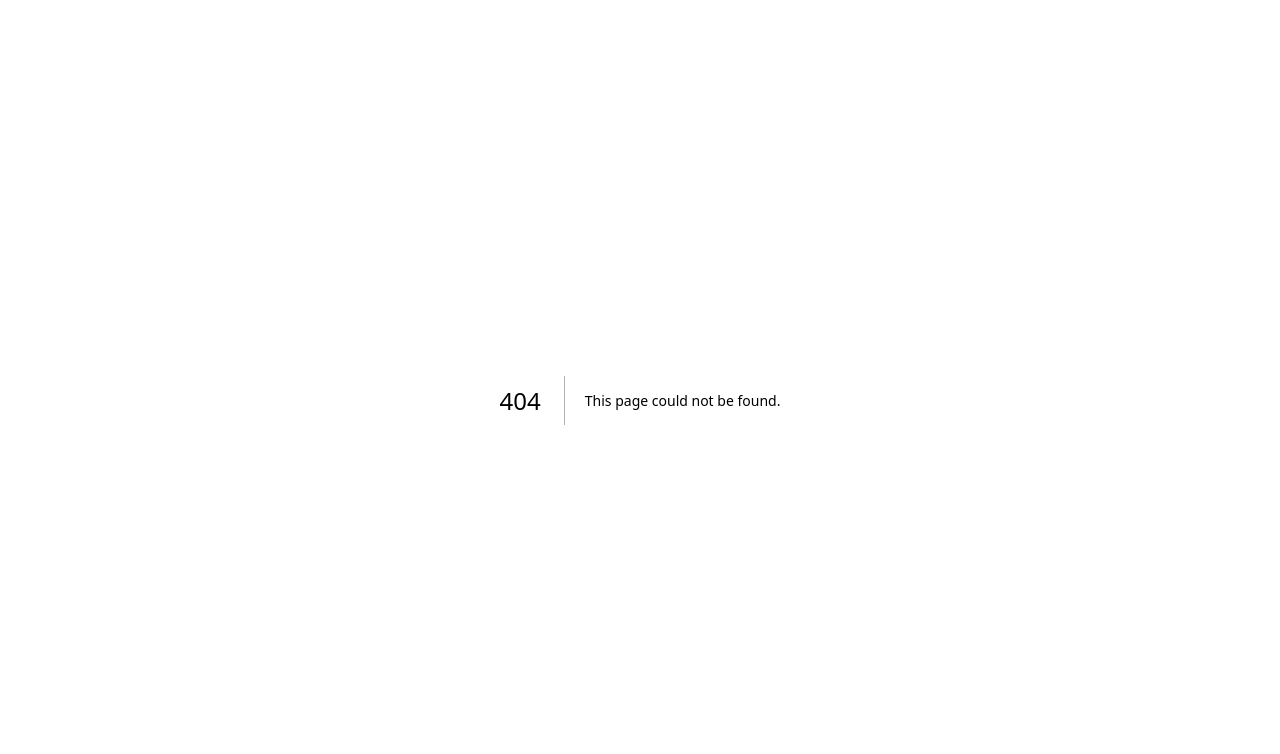
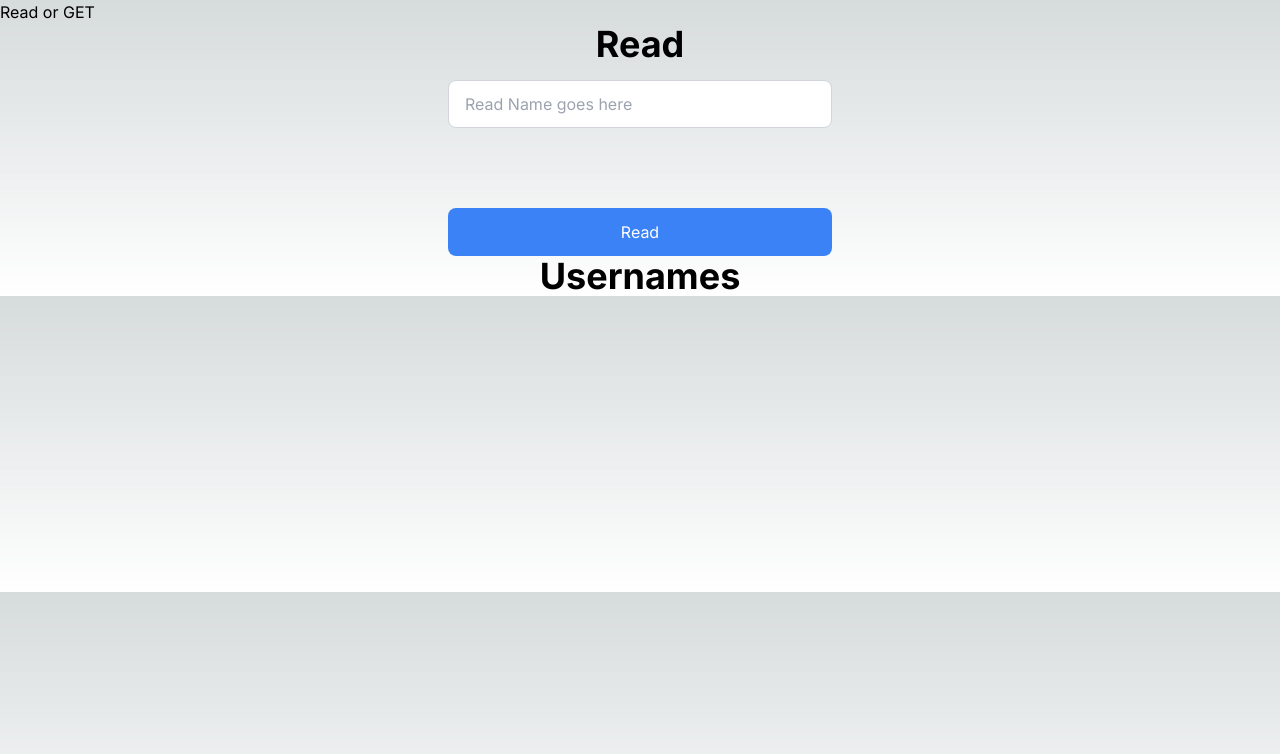
Before and after one commit to ryanjames1729/crud-with-forms, a Next.js app: page /read in a window 1280 px wide. Before the commit this address had no page. Shown: the top 754 px of the page. Built offline with nearby package versions, Linux system fonts and the light colour scheme.

Commit message:
testing new route

```diff
--- /dev/null
+++ b/app/components/CreateForm.tsx
@@ -0,0 +1,47 @@
+'use client'
+import React, { Suspense, useState } from 'react';
+
+import { getNames } from '../actions';
+
+export default function CreateForm () {
+
+    const [readName, setReadName] = useState('');
+    const [usernames, setUsernames] = useState([]);
+
+    return (
+      <>
+        <form className="flex flex-col items-center justify-center"
+        onSubmit={async (event) => {
+            event.preventDefault()
+            const names = getNames(readName) // pass in form data as parameter
+            // names.then((data: any) => {
+            //   setUsernames(data);
+            //   setReadName('');
+            // });
+            setUsernames(await names);
+          }}
+          >
+          <label htmlFor="read" className="flex flex-col items-center justify-center">
+            <span className="text-2xl font-bold text-center lg:text-4xl">Read</span>
+            <input type="text" name="readName" id="readName" placeholder="Read Name goes here" className="w-96 h-12 p-4 mt-4 border border-gray-300 rounded-lg dark:border-gray-700 text-slate-700" value={readName} onChange={e => setReadName(e.target.value)}/>
+            <span className="w-96 h-12 p-4 mt-4"></span>
+            <button type="submit" className="w-96 h-12 mt-4 bg-blue-500 rounded-lg text-white">Read</button>
+          </label>
+        </form>
+        <Suspense fallback={<div>Loading...</div>}>
+          <div>
+          <div className="flex flex-col items-center justify-center">
+            <span className="text-2xl font-bold text-center lg:text-4xl">Usernames</span>
+            {usernames.map((user: any) => {
+            return (
+            <div key={user.id} className="mt-2 p-2 min-w-full border-solid rounded-md border-white border-2 flex flex-col items-center justify-center">
+              <p>{user.name}</p>
+              <p>{user.points}</p>
+            </div>
+            )})}
+            </div>
+          </div>
+        </Suspense>
+        </>
+    )
+}
--- /dev/null
+++ b/app/read/page.tsx
@@ -0,0 +1,11 @@
+import CreateForm from '../components/CreateForm';
+
+export default function Page() {
+
+    return (
+        <div>
+            <h1>Read or GET</h1>
+            <CreateForm />
+        </div>
+    )
+}
```
